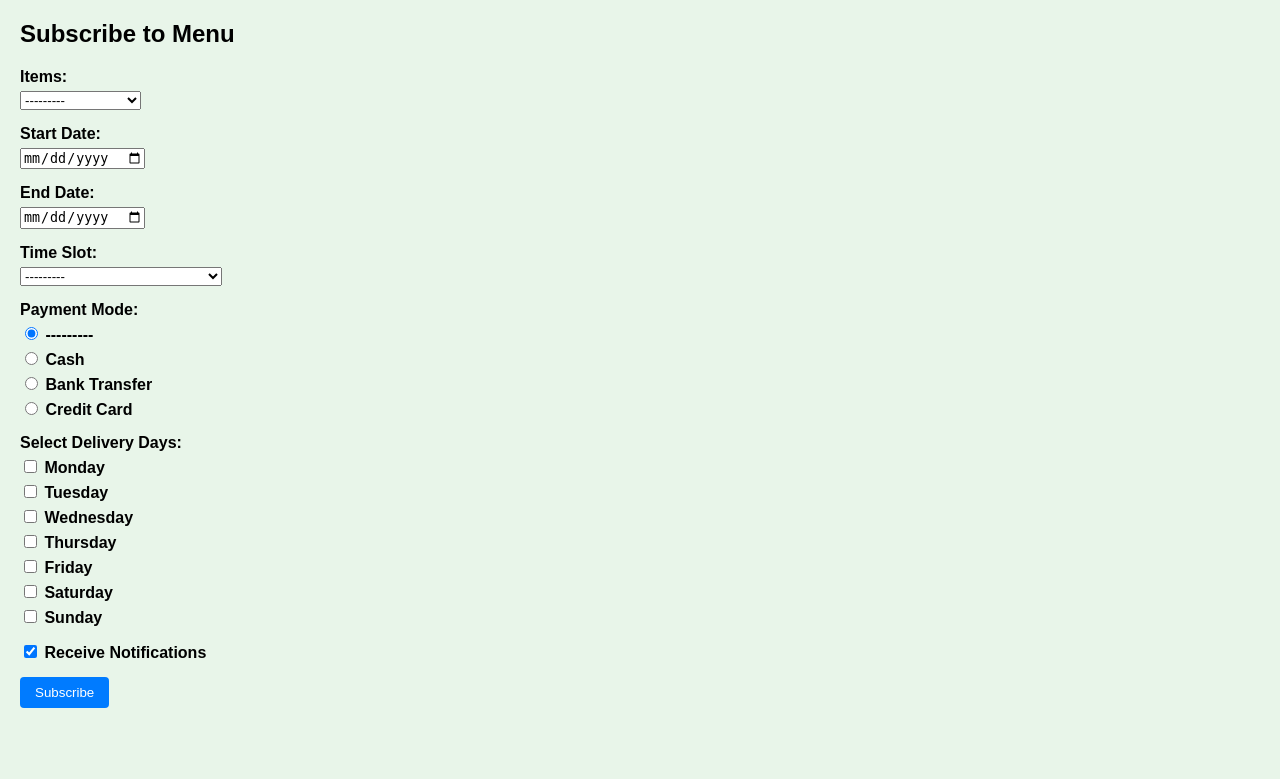
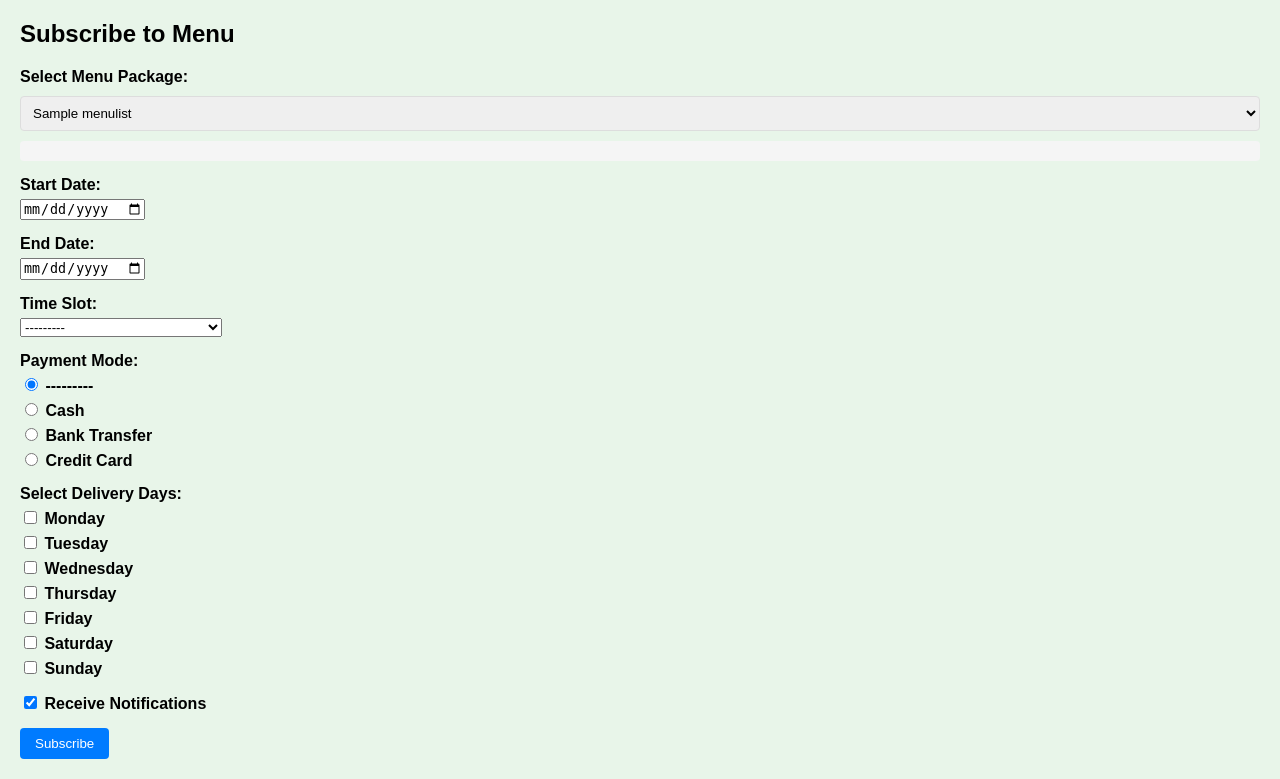
Before and after one commit to adeelrehman77/django_kitchen, a Django app: page /subscribe/ in a window 1280 px wide. Shown: the part 38-817 px from the top of the page. Before the commit the page ends 746 px from the top, so only its background shows below. Run offline with Django 5.2, Linux system fonts and the light colour scheme; a user stored in the database is signed in; tables that the repository leaves empty hold one stand-in row (values such as "Sample post").

Commit message:
Assistant checkpoint: Update subscription form with better menu display
Assistant generated file changes:
- main/views.py: Update SubscriptionForm to display menu items better
- main/templates/main/subscribe.html: Enhance menu display in subscription form
- main/static/css/style.css: Add styles for menu selection

---

User prompt:

i think the items are not configured properly on subscription page,
i want items contented connect properly on subscriptions

```diff
--- a/main/static/css/style.css
+++ b/main/static/css/style.css
@@ -470,6 +470,24 @@ nav a {
     border: none;
     cursor: pointer;
 }
+
+.menu-selection {
+    margin: 10px 0;
+}
+
+.menu-selection select {
+    width: 100%;
+    padding: 8px;
+    border: 1px solid #ddd;
+    border-radius: 4px;
+}
+
+#menu-preview {
+    margin-top: 10px;
+    padding: 10px;
+    background: #f5f5f5;
+    border-radius: 4px;
+}
 .item-image {
     width: 200px;
     height: 200px;
--- a/main/templates/main/subscribe.html
+++ b/main/templates/main/subscribe.html
@@ -6,8 +6,15 @@
 <form method="post" class="subscription-form">
     {% csrf_token %}
     <div class="form-group">
-        <label>Items:</label>
-        {{ form.menu }}
+        <label>Select Menu Package:</label>
+        <div class="menu-selection">
+            {{ form.menu }}
+        </div>
+        <div id="menu-preview">
+            {% if form.menu.value %}
+                <a href="{% url 'menu_preview' form.menu.value %}" target="_blank">View Menu Details</a>
+            {% endif %}
+        </div>
     </div>
     <div class="form-group">
         <label>Start Date:</label>
--- a/main/views.py
+++ b/main/views.py
@@ -46,6 +46,12 @@ class SubscriptionForm(forms.ModelForm):
         widget=forms.CheckboxSelectMultiple,
         required=True
     )
+
+    def __init__(self, *args, **kwargs):
+        super().__init__(*args, **kwargs)
+        self.fields['menu'].queryset = MenuList.objects.filter(is_active=True)
+        self.fields['menu'].widget.attrs.update({'class': 'form-control'})
+        self.fields['menu'].empty_label = None
 
     class Meta:
         model = Subscription
```
